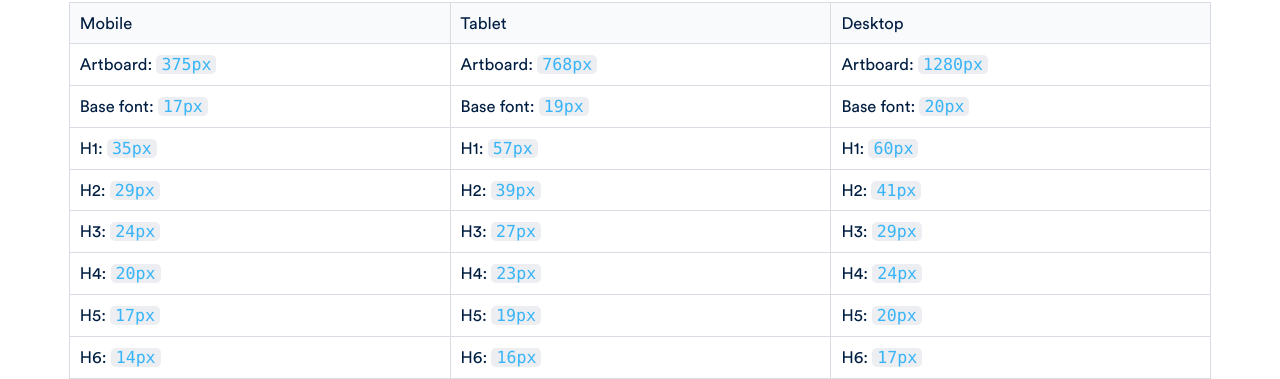
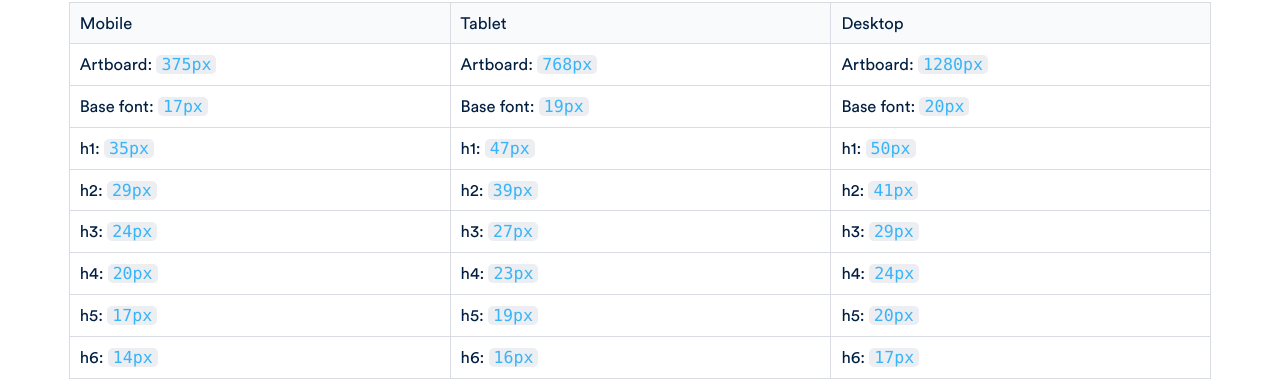
Before and after one commit to thisdesign/psd-reskin-toolkit, a Next.js app: page /sketch in a window 1280 px wide. Shown: the part 567-946 px from the top of the page. Built offline with nearby package versions, Linux system fonts and the light colour scheme.

Commit message:
type changes

```diff
--- a/src/changelog.tsx
+++ b/src/changelog.tsx
@@ -1,16 +1,27 @@
 type Version = {
   number: string;
   changes: string[];
+  date: Date;
 };
 
 export const VERSIONS: Version[] = [
   {
     number: "0.1.0",
     changes: ["Initial version"],
+    date: new Date("4/9/20"),
   },
   {
     number: "0.1.1",
     changes: ["Added Midnight Color"],
+    date: new Date("4/29/20"),
+  },
+  {
+    number: "0.1.2",
+    changes: [
+      "Reduced h2 and h1 heading sizes at tablet breakpoint",
+      "Added /sketch/ route for This design team.",
+    ],
+    date: new Date("4/29/20"),
   },
 ];
 
--- a/src/components/PageViewSketch/PageViewSketch.tsx
+++ b/src/components/PageViewSketch/PageViewSketch.tsx
@@ -2,63 +2,32 @@ import React from "react";
 import { Layout, Wrapper, Section, H1, InlineCode } from "components";
 import Link from "next/link";
 import S from "./PageViewSketch.Styled";
-import { SCALE, SIZES, FONT_SIZES } from "../../constants";
+import { FONT_SIZE_SCALE, SIZES, SCALE, FONT_SIZES } from "../../constants";
 
 const keys = [...Object.keys(FONT_SIZES)].reverse();
 
 type Size = {
   size: number;
-  base: number;
+
   name: string;
-  headings: {
-    h1: number;
-    h2: number;
-    h3: number;
-    h4: number;
-    h5: number;
-    h6: number;
-  };
+  sizeCode: string;
 };
 
 const TYPE_SIZES: Size[] = [
   {
     size: 375,
-    base: FONT_SIZES.xxs,
     name: "Mobile",
-    headings: {
-      h1: 6,
-      h2: 5,
-      h3: 4,
-      h4: 3,
-      h5: 2,
-      h6: 1,
-    },
+    sizeCode: "xxs",
   },
   {
     size: 768,
-    base: FONT_SIZES.sm,
     name: "Tablet",
-    headings: {
-      h1: 8,
-      h2: 6,
-      h3: 4,
-      h4: 3,
-      h5: 2,
-      h6: 1,
-    },
+    sizeCode: "sm",
   },
   {
     size: 1280,
-    base: FONT_SIZES.md,
     name: "Desktop",
-    headings: {
-      h1: 8,
-      h2: 6,
-      h3: 4,
-      h4: 3,
-      h5: 2,
-      h6: 1,
-    },
+    sizeCode: "md",
   },
 ];
 
@@ -76,25 +45,35 @@ const PageViewTypeSize: React.FC<{ browserSize?: string }> = ({
           <H1>Sketch Guidelines</H1>
         </Section>
         <S.TableWrapper>
-          {TYPE_SIZES.map((item) => (
-            <S.TableCol>
-              <S.TableCell head>{item.name}</S.TableCell>
+          {TYPE_SIZES.map(({ name, size, sizeCode }) => (
+            <S.TableCol key={name}>
+              <S.TableCell head>{name}</S.TableCell>
               <S.TableCell>
-                Artboard: <InlineCode> {item.size}px</InlineCode>
+                Artboard: <InlineCode> {size}px</InlineCode>
               </S.TableCell>
               <S.TableCell>
-                Base font: <InlineCode>{item.base}px</InlineCode>
+                Base font: <InlineCode>{FONT_SIZES[sizeCode]}px</InlineCode>
               </S.TableCell>
-              {Object.keys(item.headings).map((key) => {
-                const scaleIndex = item.headings[key];
-                const scaleFactor = SCALE[scaleIndex];
-                const fontSize = scaleFactor * item.base;
+              {Object.keys(FONT_SIZE_SCALE).map((hSize) => {
+                const sizeKeys = Object.keys(SIZES);
+                const bkptCandidates = [...sizeKeys].slice(
+                  sizeKeys.indexOf(sizeCode),
+                  sizeKeys.length
+                );
+
+                const headingSizeCode = bkptCandidates.reduce((acc, cur) => {
+                  const foundSize = FONT_SIZE_SCALE[hSize][cur];
+
+                  return foundSize && acc === -1 ? foundSize : acc;
+                }, -1);
+
+                const scaleFactor = SCALE[headingSizeCode];
+                const fontSize = scaleFactor * FONT_SIZES[sizeCode];
                 const fontSizeRounded = Math.round(fontSize);
 
                 return (
-                  <S.TableCell>
-                    {key.toUpperCase()}:{" "}
-                    <InlineCode>{fontSizeRounded}px</InlineCode>
+                  <S.TableCell key={hSize}>
+                    {hSize}: <InlineCode>{fontSizeRounded}px</InlineCode>
                   </S.TableCell>
                 );
               })}
```
